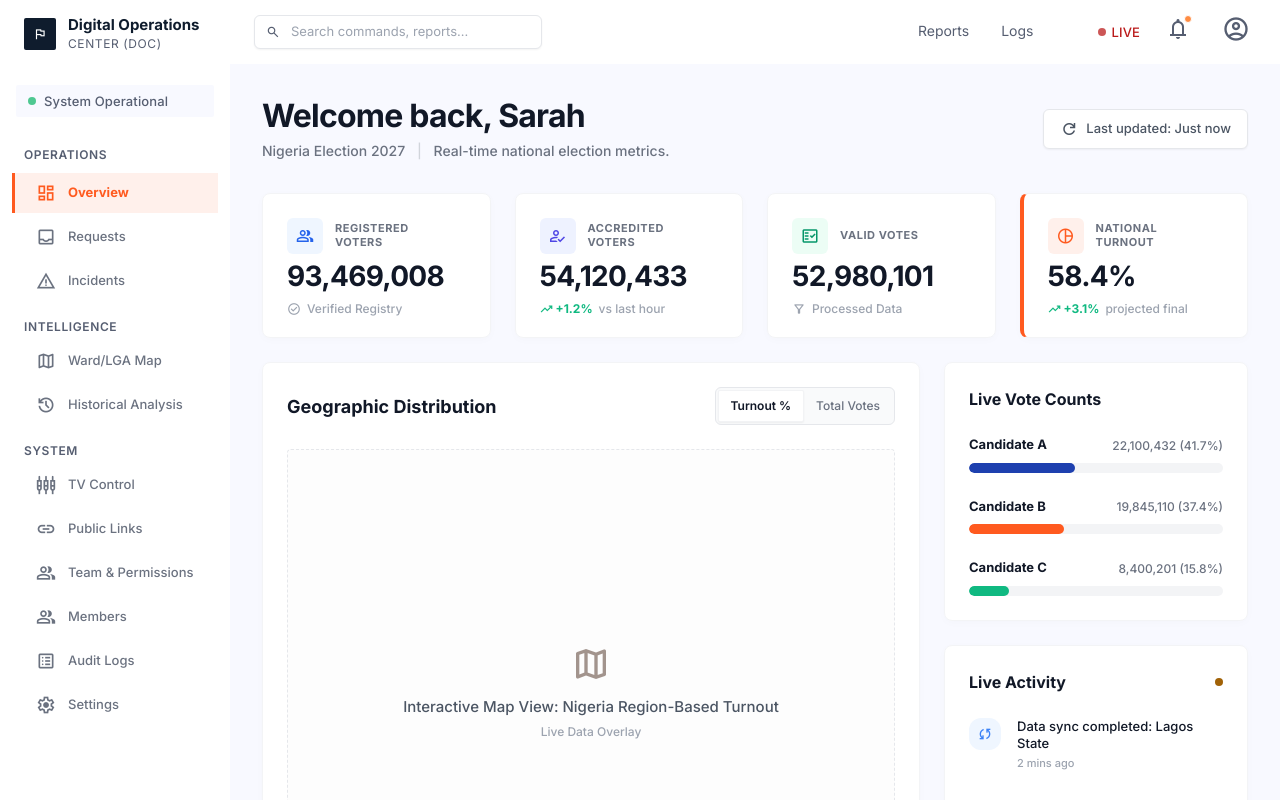
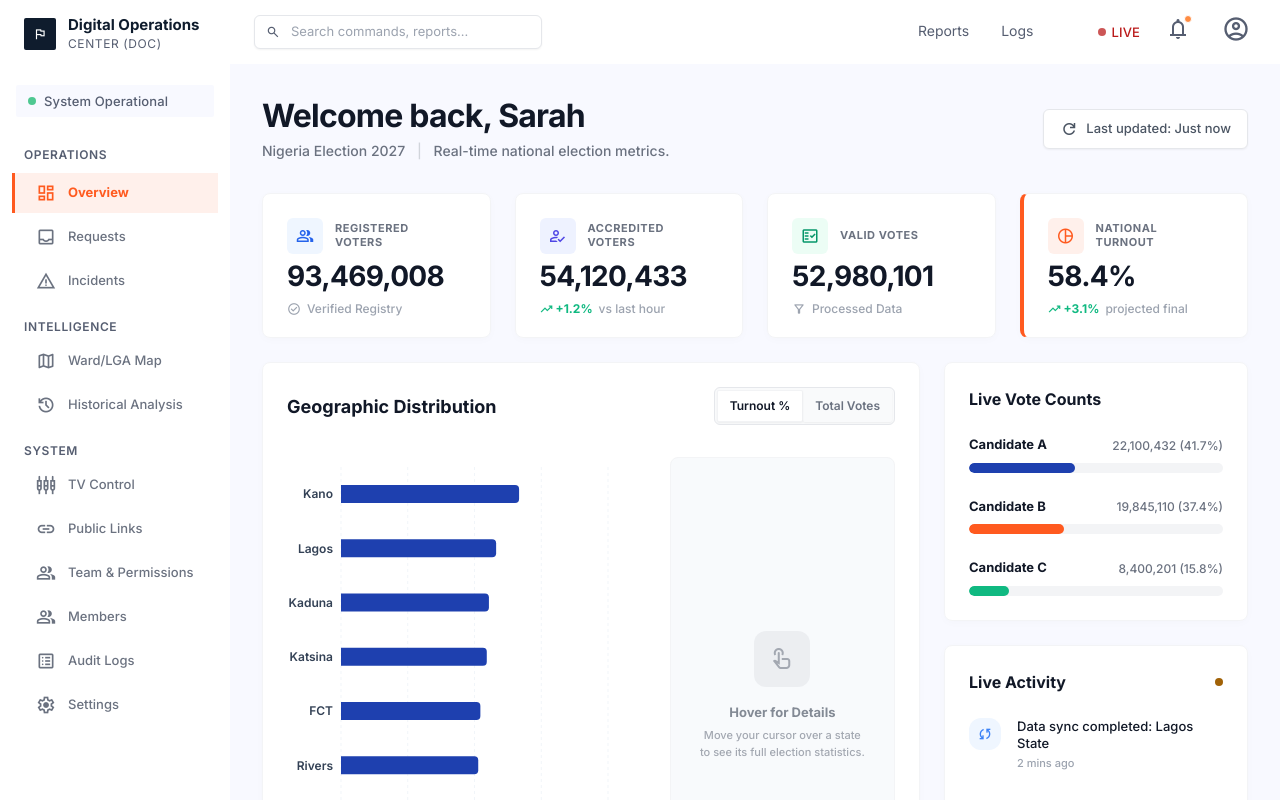
Before and after one commit to CodezillaBBurhan/zabe_doc_portal, a React (Vite) app: page /dashboard in a window 1280 px wide. Built offline with nearby package versions, Linux system fonts and the light colour scheme.

Commit message:
add the graph in dashboard

```diff
--- a/package.json
+++ b/package.json
@@ -10,12 +10,15 @@
     "preview": "vite preview"
   },
   "dependencies": {
+    "html2canvas": "^1.4.1",
+    "jspdf": "^4.2.1",
     "leaflet": "^1.9.4",
     "lucide-react": "^1.33.0",
     "react": "^18.3.1",
     "react-dom": "^18.3.1",
     "react-leaflet": "^4.2.1",
-    "react-router-dom": "^6.30.6"
+    "react-router-dom": "^6.30.6",
+    "recharts": "^3.10.1"
   },
   "devDependencies": {
     "@eslint/js": "^9.13.0",
--- a/src/pages/Dashboard.jsx
+++ b/src/pages/Dashboard.jsx
@@ -1,4 +1,17 @@
+import React, { useState } from 'react';
+import { BarChart, Bar, XAxis, YAxis, CartesianGrid, Tooltip as RechartsTooltip, ResponsiveContainer, Cell } from 'recharts';
 import MaterialIcon from '../components/atoms/MaterialIcon';
+
+const REGIONAL_DATA = [
+  { state: "Kano", registered: 5921370, accredited: 3951201, valid: 3890122, turnout: 66.7 },
+  { state: "Lagos", registered: 7060195, accredited: 4102931, valid: 4010212, turnout: 58.1 },
+  { state: "Kaduna", registered: 4335208, accredited: 2450123, valid: 2400192, turnout: 55.4 },
+  { state: "Katsina", registered: 3516719, accredited: 1920310, valid: 1890111, turnout: 54.6 },
+  { state: "Rivers", registered: 3537190, accredited: 1819301, valid: 1780444, turnout: 51.4 },
+  { state: "Oyo", registered: 3270100, accredited: 1610992, valid: 1580231, turnout: 49.3 },
+  { state: "Delta", registered: 3221697, accredited: 1502123, valid: 1480199, turnout: 46.6 },
+  { state: "FCT", registered: 1570307, accredited: 820133, valid: 799011, turnout: 52.2 },
+];
 
 export default function Dashboard() {
   return (
@@ -65,21 +78,7 @@ export default function Dashboard() {
       {/* Middle Section */}
       <div className="flex flex-col xl:flex-row gap-6">
         {/* Left Col (Geographic Distribution) */}
-        <div className="flex-[2] bg-white rounded-xl border border-gray-100 shadow-[0_2px_10px_rgb(0,0,0,0.02)] p-6 flex flex-col min-h-[500px]">
-          <div className="flex flex-col sm:flex-row justify-between items-start sm:items-center gap-4 mb-6">
-            <h3 className="text-[18px] font-bold text-gray-900">Geographic Distribution</h3>
-            <div className="flex bg-gray-50 rounded-md border border-gray-200 p-0.5 w-full sm:w-auto">
-              <button className="flex-1 sm:flex-none px-3 py-1.5 bg-white text-gray-900 text-[12px] font-semibold rounded shadow-sm border border-gray-200/50">Turnout %</button>
-              <button className="flex-1 sm:flex-none px-3 py-1.5 text-gray-500 text-[12px] font-medium hover:text-gray-700">Total Votes</button>
-            </div>
-          </div>
-
-          <div className="flex-1 border-[1.5px] border-dashed border-gray-200 bg-[#fdfdfd] rounded-lg flex flex-col items-center justify-center text-center">
-            <MaterialIcon icon="map" className="text-[40px] text-[#8c7a72] mb-3 opacity-80" />
-            <h4 className="text-[15px] font-medium text-gray-600 mb-1">Interactive Map View: Nigeria Region-Based Turnout</h4>
-            <p className="text-[12px] text-gray-400 font-medium">Live Data Overlay</p>
-          </div>
-        </div>
+        <GeographicDistribution />
 
         {/* Right Col */}
         <div className="flex-1 flex flex-col gap-6">
@@ -185,3 +184,144 @@ function ActivityItem({ icon, iconBg, title, time }) {
     </div>
   );
 }
+
+function GeographicDistribution() {
+  const [viewType, setViewType] = useState('turnout');
+  const [hoveredState, setHoveredState] = useState(null);
+
+  const sortedData = [...REGIONAL_DATA].sort((a, b) =>
+    viewType === 'turnout' ? b.turnout - a.turnout : b.valid - a.valid
+  );
+
+  const maxVal = viewType === 'turnout' ? 100 : Math.max(...REGIONAL_DATA.map(d => d.valid));
+
+  return (
+    <div className="flex-[2] bg-white rounded-xl border border-gray-100 shadow-[0_2px_10px_rgb(0,0,0,0.02)] p-6 flex flex-col min-h-[500px]">
+      <div className="flex flex-col sm:flex-row justify-between items-start sm:items-center gap-4 mb-6">
+        <h3 className="text-[18px] font-bold text-gray-900">Geographic Distribution</h3>
+        <div className="flex bg-gray-50 rounded-md border border-gray-200 p-0.5 w-full sm:w-auto shrink-0">
+          <button
+            onClick={() => setViewType('turnout')}
+            className={`flex-1 sm:flex-none px-3 py-1.5 text-[12px] font-semibold rounded shadow-sm transition-colors ${viewType === 'turnout' ? 'bg-white text-gray-900 border border-gray-200/50' : 'text-gray-500 hover:text-gray-700'}`}
+          >
+            Turnout %
+          </button>
+          <button
+            onClick={() => setViewType('total')}
+            className={`flex-1 sm:flex-none px-3 py-1.5 text-[12px] font-semibold rounded shadow-sm transition-colors ${viewType === 'total' ? 'bg-white text-gray-900 border border-gray-200/50' : 'text-gray-500 hover:text-gray-700'}`}
+          >
+            Total Votes
+          </button>
+        </div>
+      </div>
+
+      <div className="flex-1 flex flex-col lg:flex-row gap-8 mt-2">
+        {/* Left Side: Bars */}
+        <div className="flex-[2] flex flex-col justify-center h-full min-h-[380px] -ml-4">
+          <ResponsiveContainer width="100%" height="100%">
+            <BarChart
+              data={sortedData}
+              layout="vertical"
+              margin={{ top: 10, right: 30, left: 0, bottom: 5 }}
+            >
+              <CartesianGrid strokeDasharray="3 3" horizontal={false} stroke="#f1f5f9" />
+              <XAxis
+                type="number"
+                domain={[0, viewType === 'turnout' ? 100 : 'dataMax + 200000']}
+                axisLine={false}
+                tickLine={false}
+                tick={{ fill: '#94a3b8', fontSize: 11, fontWeight: 500 }}
+                tickFormatter={(value) => viewType === 'turnout' ? `${value}%` : (value / 1000000).toFixed(1) + 'M'}
+              />
+              <YAxis
+                type="category"
+                dataKey="state"
+                axisLine={false}
+                tickLine={false}
+                tick={{ fill: '#334155', fontSize: 12, fontWeight: 600 }}
+                width={70}
+              />
+              <RechartsTooltip
+                cursor={{ fill: '#f8fafc' }}
+                contentStyle={{ borderRadius: '8px', border: 'none', boxShadow: '0 4px 6px -1px rgb(0 0 0 / 0.1)' }}
+                content={({ active, payload }) => {
+                  if (active && payload && payload.length) {
+                    const data = payload[0].payload;
+                    return (
+                      <div className="bg-gray-900 text-white rounded-lg p-3 shadow-xl flex flex-col gap-1 min-w-[150px] z-50 relative">
+                        <div className="text-[13px] font-bold text-gray-100 border-b border-gray-700 pb-1 mb-1">{data.state} Stats</div>
+                        <div className="flex justify-between text-[11px] gap-4"><span className="text-gray-400">Turnout:</span> <span className="font-semibold text-[#10b981]">{data.turnout}%</span></div>
+                        <div className="flex justify-between text-[11px] gap-4"><span className="text-gray-400">Total Valid:</span> <span className="font-semibold">{data.valid.toLocaleString()}</span></div>
+                      </div>
+                    );
+                  }
+                  return null;
+                }}
+              />
+              <Bar
+                dataKey={viewType === 'turnout' ? 'turnout' : 'valid'}
+                radius={[0, 4, 4, 0]}
+                barSize={18}
+                onMouseEnter={(data) => setHoveredState(data)}
+                onMouseLeave={() => setHoveredState(null)}
+              >
+                {sortedData.map((entry, index) => (
+                  <Cell
+                    key={`cell-${index}`}
+                    fill={hoveredState?.state === entry.state ? '#ff5a1f' : '#1e40af'}
+                    style={{ transition: 'fill 0.2s ease' }}
+                  />
+                ))}
+              </Bar>
+            </BarChart>
+          </ResponsiveContainer>
+        </div>
+
+        {/* Right Side: Details Panel */}
+        <div className="flex-1 bg-[#f8fafc] rounded-xl p-5 border border-gray-100 flex flex-col min-w-[200px]">
+          {hoveredState ? (
+            <div className="h-full flex flex-col">
+              <div className="flex items-center gap-3 mb-6 pb-4 border-b border-gray-200">
+                <div className="w-10 h-10 rounded-full bg-blue-100 text-[#1e40af] flex items-center justify-center shrink-0">
+                  <MaterialIcon icon="location_on" className="text-[20px]" />
+                </div>
+                <div>
+                  <h4 className="text-[16px] font-bold text-gray-900">{hoveredState.state}</h4>
+                  <p className="text-[11px] font-medium text-gray-500">Live Election Stats</p>
+                </div>
+              </div>
+
+              <div className="flex flex-col gap-4 flex-1">
+                <div>
+                  <div className="text-[11px] font-bold text-gray-400 uppercase tracking-wider mb-1">Registered Voters</div>
+                  <div className="text-[16px] font-bold text-gray-900">{hoveredState.registered.toLocaleString()}</div>
+                </div>
+                <div>
+                  <div className="text-[11px] font-bold text-gray-400 uppercase tracking-wider mb-1">Accredited Voters</div>
+                  <div className="text-[16px] font-bold text-gray-900">{hoveredState.accredited.toLocaleString()}</div>
+                </div>
+                <div>
+                  <div className="text-[11px] font-bold text-gray-400 uppercase tracking-wider mb-1">Valid Votes</div>
+                  <div className="text-[16px] font-bold text-gray-900">{hoveredState.valid.toLocaleString()}</div>
+                </div>
+
+                <div className="mt-auto pt-4 border-t border-gray-200">
+                  <div className="text-[11px] font-bold text-gray-400 uppercase tracking-wider mb-1">Voter Turnout</div>
+                  <div className="text-[24px] font-bold text-[#10b981] leading-none">{hoveredState.turnout}%</div>
+                </div>
+              </div>
+            </div>
+          ) : (
+            <div className="h-full flex flex-col items-center justify-center text-center opacity-60">
+              <div className="w-14 h-14 rounded-full bg-gray-200 flex items-center justify-center mb-4">
+                <MaterialIcon icon="touch_app" className="text-[24px] text-gray-500" />
+              </div>
+              <p className="text-[13px] font-bold text-gray-700 mb-1">Hover for Details</p>
+              <p className="text-[11px] font-medium text-gray-500 px-2 leading-relaxed">Move your cursor over a state to see its full election statistics.</p>
+            </div>
+          )}
+        </div>
+      </div>
+    </div>
+  );
+}
--- a/src/pages/Requests.jsx
+++ b/src/pages/Requests.jsx
@@ -121,9 +121,9 @@ export default function Requests() {
     const matchTab = activeTab === 'All' || r.tab === activeTab;
     const q = search.toLowerCase();
     const matchSearch = !q
-      || r.id.toLowerCase().includes(q)
-      || r.location.toLowerCase().includes(q)
-      || r.type.toLowerCase().includes(q);
+      || String(r.id || '').toLowerCase().includes(q)
+      || String(r.location || '').toLowerCase().includes(q)
+      || String(r.type || '').toLowerCase().includes(q);
     return matchTab && matchSearch;
   });
 
--- a/src/pages/TeamPermissions.jsx
+++ b/src/pages/TeamPermissions.jsx
@@ -199,7 +199,7 @@ export default function TeamPermissions() {
         <div className="flex-1 min-w-0 bg-white border border-[#e4e7ec] rounded-xl shadow-sm flex flex-col overflow-hidden w-full relative">
 
           {/* Table Toolbar */}
-          <div className="flex flex-col sm:flex-row items-center justify-between p-5 gap-4 relative">
+          <div className="flex flex-col sm:flex-row items-center justify-between p-5 gap-4 relative z-20">
             <div className="relative w-full sm:w-[320px]">
               <MaterialIcon icon="search" className="absolute left-3 top-1/2 -translate-y-1/2 text-gray-400 text-[20px]" />
               <input
@@ -225,7 +225,7 @@ export default function TeamPermissions() {
                 </button>
 
                 {showFilterDropdown && (
-                  <div className="absolute right-0 top-[110%] w-64 bg-white border border-[#e4e7ec] shadow-lg rounded-xl z-10 p-4">
+                  <div className="absolute right-0 top-[110%] w-64 bg-white border border-[#e4e7ec] shadow-lg rounded-xl z-50 p-4">
                     <div className="mb-4">
                       <label className="block text-xs font-bold text-gray-500 mb-2 uppercase">Role</label>
                       <select
```
Also changed, not shown: 1 other file (tests, documents, lock files or other folders).
